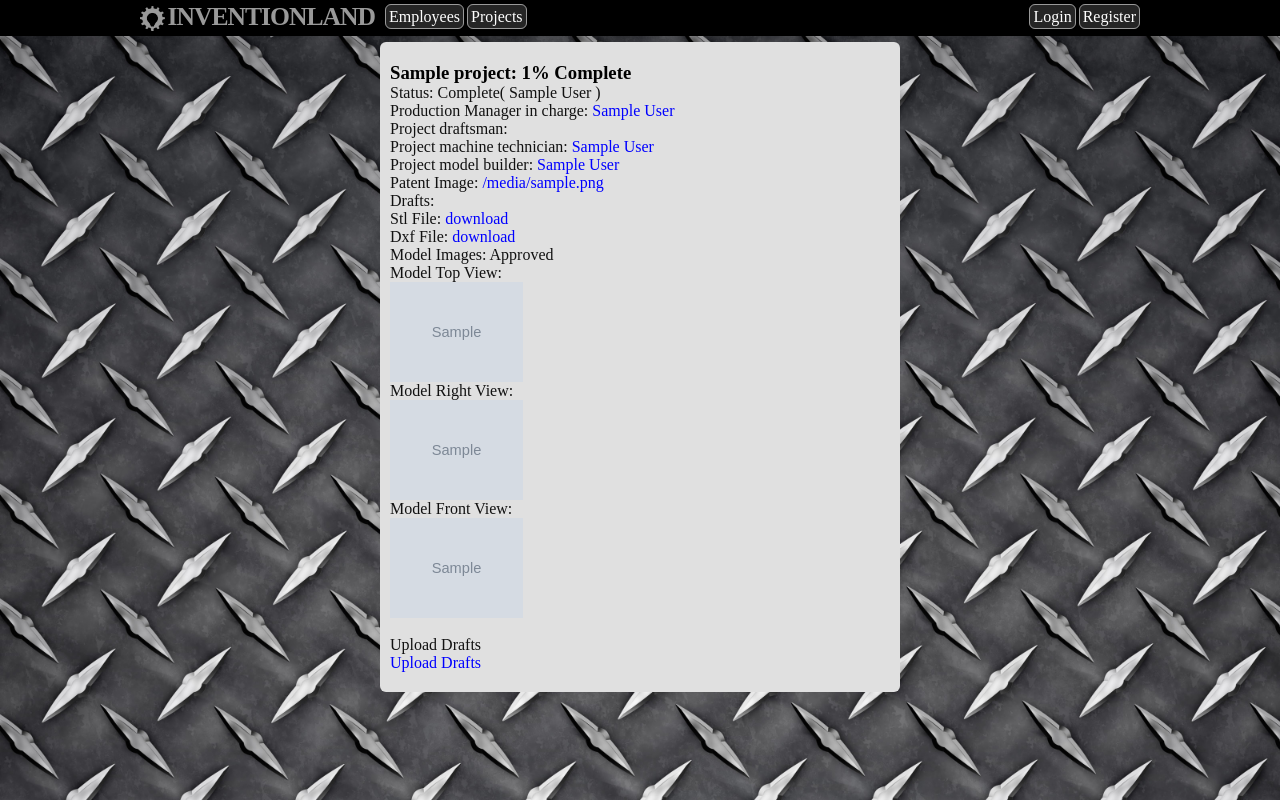
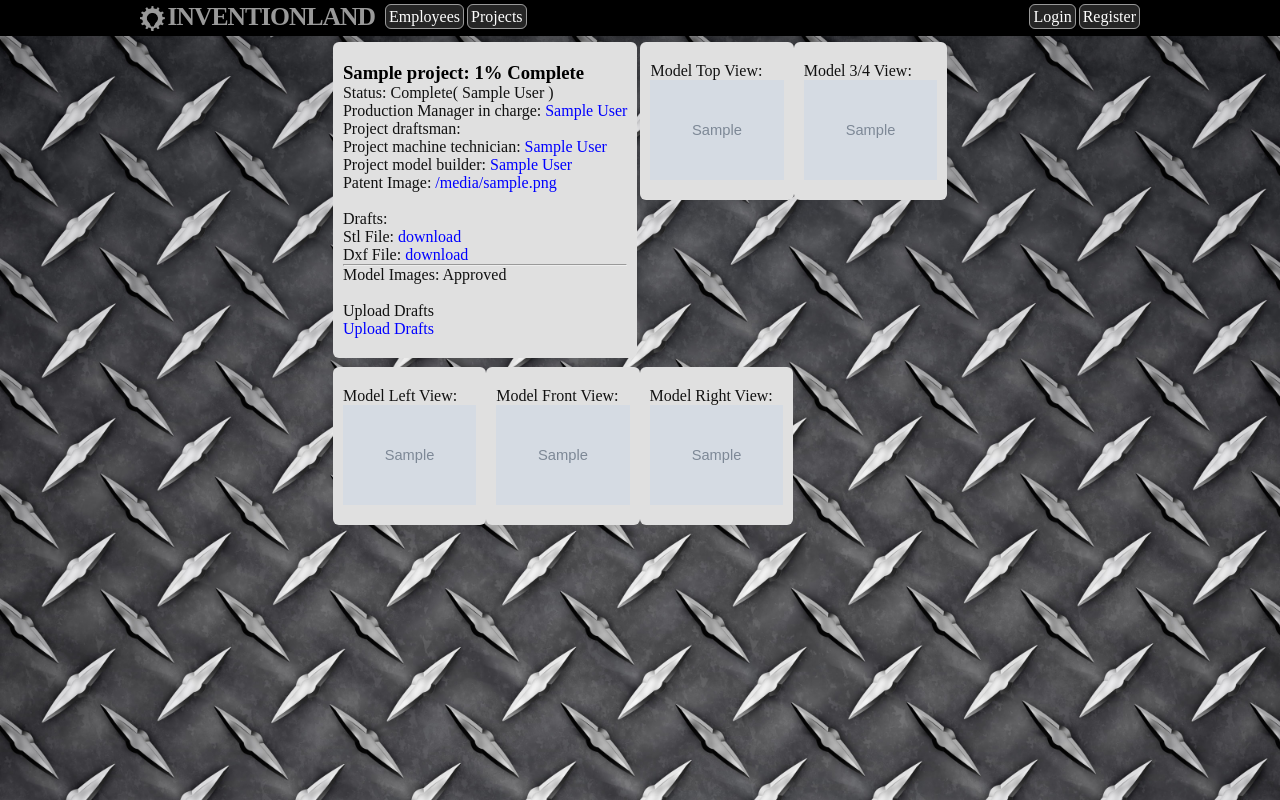
Before and after one commit to youngwebking/envInventionlog, a Django app: a page that uses templates/base.html in a window 1280 px wide. Run offline with Django 3.2, Linux system fonts and the light colour scheme; tables that the repository leaves empty hold one stand-in row (values such as "Sample post"); grey boxes marked "Sample" are stand-in pictures; some libraries are stand-ins or nearby versions.

Commit message:
experiment with new CSS

```diff
--- a/static/css/main.css
+++ b/static/css/main.css
@@ -1,7 +1,6 @@
 *{
 	padding: 0px;
 	margin: 0px;
-	border: 0px;
 	font-family: ubuntu;
 	text-align: left;
 	-webkit-box-flex: 0;
@@ -25,6 +24,9 @@ header, footer, section, nav, aside, hgroup{
 filler{
 	-webkit-box-flex: 1;
 }
+img{
+	border: 0px;
+}
 container{
 	position: relative;
 	top: 0px;
@@ -34,11 +36,12 @@ container{
 	display: box;
 	display: -webkit-box;
 	display: -moz-box;
-	-webkit-box-orient: horizontal;
+	-webkit-box-orient: vertical;
 	-webkit-box-flex: 0;
-	overflow: hidden;
-	margin: 0 auto;
+	overflow: auto;
 	background-color: inherit;
+}
+container *{
 }
 a:link{
 	color: blue;
@@ -66,7 +69,7 @@ ol{
 	list-style: none;
 }
 ol li{
-	clear: both;
+
 }
 p{
 	color: #111;
@@ -139,24 +142,23 @@ footer{
 	width: 500px;
 }
 #singleemployee{
-	display: box;
-	display: -webkit-box;
-	display: -moz-box;
 	-webkit-box-flex: 1;
-	-webkit-box-orient: vertical;
+	margin: 6px 3px 3px 0;
 }
 #queue{
 	width: 300px;
 	margin-left: 6px;
+	margin: 6px 0 0 3px;
 }
 #projectlist{
 	width: 500px;
 }
 #singleproject{
-	width: 500px;
+	-webkit-box-flex: 1;
+	margin: 6px 3px 3px 0;
 }
 #register_div{
-	border: 1px; solid #000;
+	border: 1px solid #000;
 }
 #terms{
 	text-align: left;
@@ -164,7 +166,33 @@ footer{
 #disclaimer{
 	font-size: 2.05em;
 }
-.filler{
+#topView{
+	-webkit-box-flex: 1;
+}
+#view34{
+	-webkit-box-flex: 1;
+}
+#leftView{
+	-webkit-box-flex: 1;
+}
+#frontView{
+	-webkit-box-flex: 1;
+}
+#rightView{
+	-webkit-box-flex: 1;
+}
+.box{
+	display: box;
+	display: -webkit-box;
+	display: -moz-box;
+}
+.horizontal{
+	-webkit-box-orient: horizontal;
+}
+.vertical{
+	-webkit-box-orient: vertical;
+}
+.fill{
 	-webkit-box-flex: 1;
 }
 .left{
--- a/templates/base.html
+++ b/templates/base.html
@@ -18,7 +18,7 @@
 		   <li id="nav-link"><a href="/employees/" ><p class="nav-button">Employees</p></a></li>
 		   <li id="nav-link"><a href="/projects/" ><p class="nav-button">Projects</p></a></li>
 		</ul>
-		<div class="filler"></div>
+		<div class="fill"></div>
 		<ul id="login-links">
 			{% if user.is_authenticated %}{% with username=user.username job=user.employee.job %}
 				<li id="login-link"><a href="{% get_template_profile_link username job %}"><p class="nav-button">Profile</p></a></li>
@@ -32,7 +32,7 @@
 	</nav>
 </header>
 
-<container>
+<container class="center">
 	{% if messages %}
 		<ul class="flashes">
 			{% for message in messages %}
@@ -41,10 +41,10 @@
 		</ul>
 		<br />
 	{% endif %}
-	<div class="filler"></div>
+	<div class="fill"></div>
 	{% block content %}
 	{% endblock %}
-	<div class="filler"></div>
+	<div class="fill"></div>
 </container>
 <!--<footer class="container">
 	<ol id="footer-links">
--- a/templates/singleproject.html
+++ b/templates/singleproject.html
@@ -2,7 +2,9 @@
 {% block extrahead %}
 {% endblock %}
 {% block content %}
-   <div id="singleproject" class="container left">
+<ul class="box horizontal">
+	<li>
+   <div id="singleproject" class="container box">
       <h3>{{ project }}: {{ project.percent_complete }}% Complete</h3>
       <p>Status: {{ project.get_status_display }}(
       {% if not project.accepted %}
@@ -26,15 +28,12 @@
 		   <p>Project machine technician: {% if project.machineTech != None %}<a href="/employees/machine-technicians/{{ project.machineTech.slug }}">{{ project.machineTech }}</a>{% else %}None{% endif %}</p>
 		   <p>Project model builder: {% if project.modelBuilder != None %}<a href="/employees/model-builders/{{ project.modelBuilder.slug }}">{{ project.modelBuilder }}</a>{% else %}None{% endif %}</p>
 		   <p>Patent Image: {% if project.patentImage1.url != None %}<a href="{{ project.patentImage1.url }}">{{ project.patentImage1.url }}</a>{% else %}None{% endif %}</p>
+		   <br />
 		   <p>Drafts: {% if project.draftApproved == True %}Approved{% endif %}</p>
 		   <p>Stl File: {% if project.stl != None %}<a href="{{ project.stl.stl.url }}">download</a>{% else %}None{% endif %}</p>
 		   <p>Dxf File: {% if project.dxf != None %}<a href="{{ project.dxf.dxf.url }}">download</a>{% else %}None{% endif %}</p>
+		   <hr />
 		   <p>Model Images: {% if project.modelApproved %}Approved{% endif %}</p>
-		   <p id="topView">Model Top View: {% if project.modelImgTop.image.url != None %}<a href="{{ project.modelImgTop.image.url }}"><br /><img height="100px" src="{{ project.modelImgTop.image.url }}" /></a>{% else %}None{% endif %}</p>
-
-		   <p id="rightView">Model Right View: {% if project.modelImgRight.image.url != None %}<a href="{{ project.modelImgRight.image.url }}"><br /><img height="100px" src="{{ project.modelImgRight.image.url }}" /></a>{% else %}None{% endif %}</p>
-
-		   <p id="frontView">Model Front View: {% if project.modelImgFront.image.url != None %}<a href="{{ project.modelImgFront.image.url }}"><br /><img height="100px" src="{{ project.modelImgFront.image.url }}" /></a>{% else %}None{% endif %}</p>
 
 		   {% if project.draftsman.username == user.username %}
 		   	<form enctype="multipart/form-data">
@@ -42,8 +41,8 @@
 					<p{% if not project.accepted %} class="inactive"{% endif %}>Upload Drafts</p>
 					{% if project.accepted %}<a href="/projects/draft-upload/{{ project.slug }}/">Upload Drafts</a>{% else %}<a class="inactive" href="#">Upload Drafts</a>{% endif %}
 				</form>
-		   <!--{% elif project.machineTech.username == user.username %}
-		   	<form enctype="multipart/form-data">
+		   {% elif project.machineTech.username == user.username %}
+		   	<!--<form enctype="multipart/form-data">
 					<br />
 					<p>Upload Prototype Pictures</p>
 					<a href="/projects/prototype-upload/{{ project.slug }}">Upload Prototype Pictures</a>
@@ -75,4 +74,48 @@
 			{% endif %}
       {% endif %}
    </div>
+   </li>
+   <li>
+   <div id="topView" class="container box">
+   	<p>Model Top View: {% if project.modelImgTop.image.url != None %}
+   		<a href="{{ project.modelImgTop.image.url }}"><br />
+   		<img height="100px" src="{{ project.modelImgTop.image.url }}" /></a>
+   	{% else %}None{% endif %}</p>
+   </div>
+   </li>
+	<li>
+	<div id="view34" class="container box">
+		<p>Model 3/4 View: {% if project.modelImg34.image.url != None %}
+			<a href="{{ project.modelImg34.image.url }}"><br />
+			<img height="100px" src="{{ project.modelImg34.image.url }}" /></a>
+		{% else %}None{% endif %}</p>
+	</div>
+	</li>
+</ul>
+<ul class="box horizontal">
+	<li>
+	<div id="leftView" class="container box">
+		<p>Model Left View: {% if project.modelImgLeft.image.url != None %}
+			<a href="{{ project.modelImgLeft.image.url }}"><br />
+			<img height="100px" src="{{ project.modelImgLeft.image.url }}" /></a>
+		{% else %}None{% endif %}</p>
+	</div>
+	</li>
+	<li>
+	<div id="frontView" class="container box">
+		<p>Model Front View: {% if project.modelImgFront.image.url != None %}
+			<a href="{{ project.modelImgFront.image.url }}"><br />
+			<img height="100px" src="{{ project.modelImgFront.image.url }}" /></a>
+		{% else %}None{% endif %}</p>
+	</div>
+	</li>
+	<li>
+	<div id="rightView" class="container box">
+		<p>Model Right View: {% if project.modelImgRight.image.url != None %}
+			<a href="{{ project.modelImgRight.image.url }}"><br />
+			<img height="100px" src="{{ project.modelImgRight.image.url }}" /></a>
+		{% else %}None{% endif %}</p>
+	</div>
+</ul>
+</div>
 {% endblock %}
```
Also changed, not shown: 1 other file.
